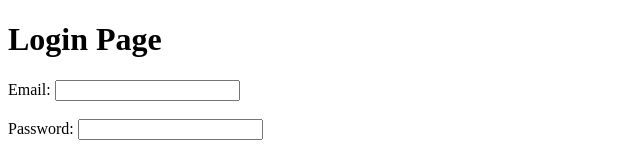
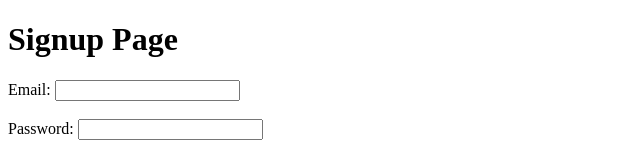
Before and after one commit to ItsNesh/AUSWO, a plain HTML site: page Login/Signup.html in a window 1280 px wide. Shown: the top 156 px of the page, without its empty margins (0-640 px from the left). Drawn offline with Linux system fonts and the light colour scheme; files that its build step writes are made by us from their sources.

Commit message:
Update Signup.html

```diff
--- a/Login/Signup.html
+++ b/Login/Signup.html
@@ -10,7 +10,7 @@
     <div id="Login">
         <header></header>
         <main>
-            <h1>Login Page</h1>
+            <h1>Signup Page</h1>
             <form id="login-signup-form">
                 <label for="login-signup-email">Email:</label>
                 <input type="text" id="login-signup-form" name="login-signup-form" required>
@@ -26,4 +26,5 @@
         <footer></footer>
     </div>
 </body>
+
 </html>
```
